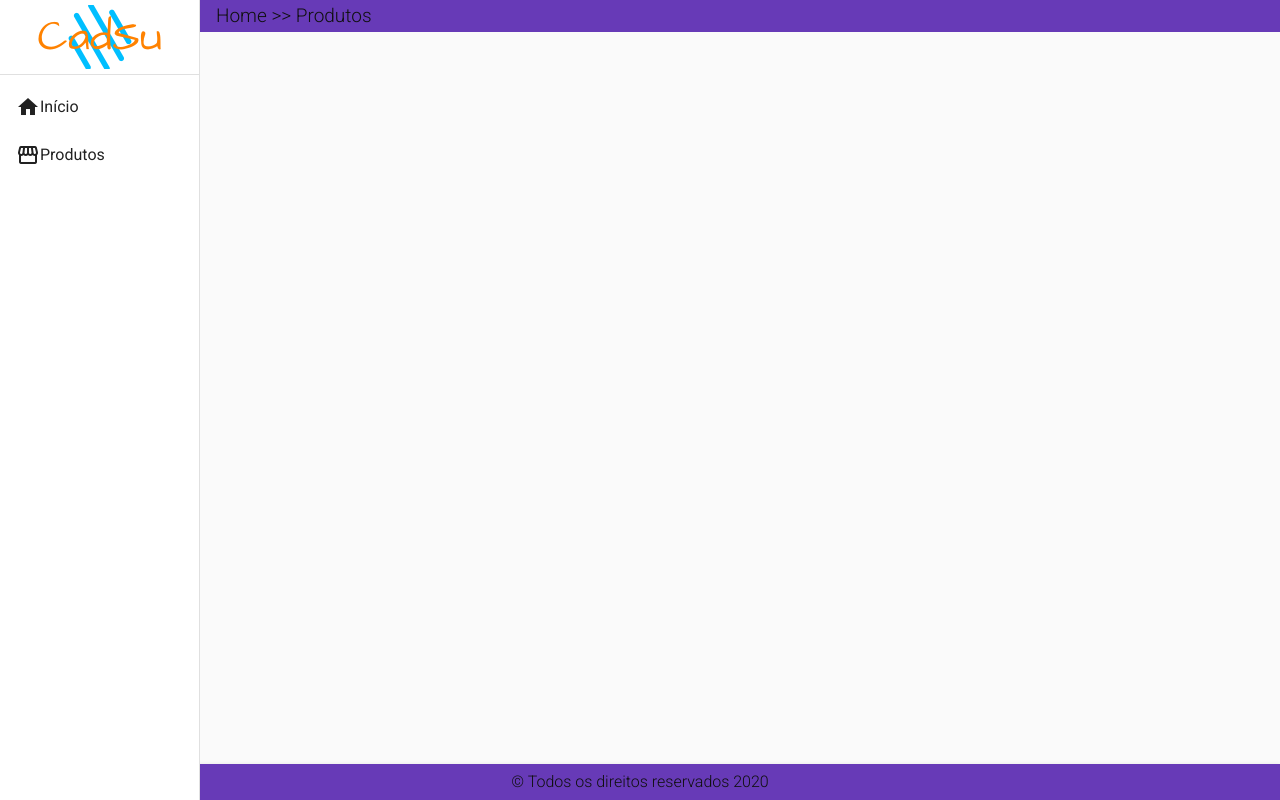
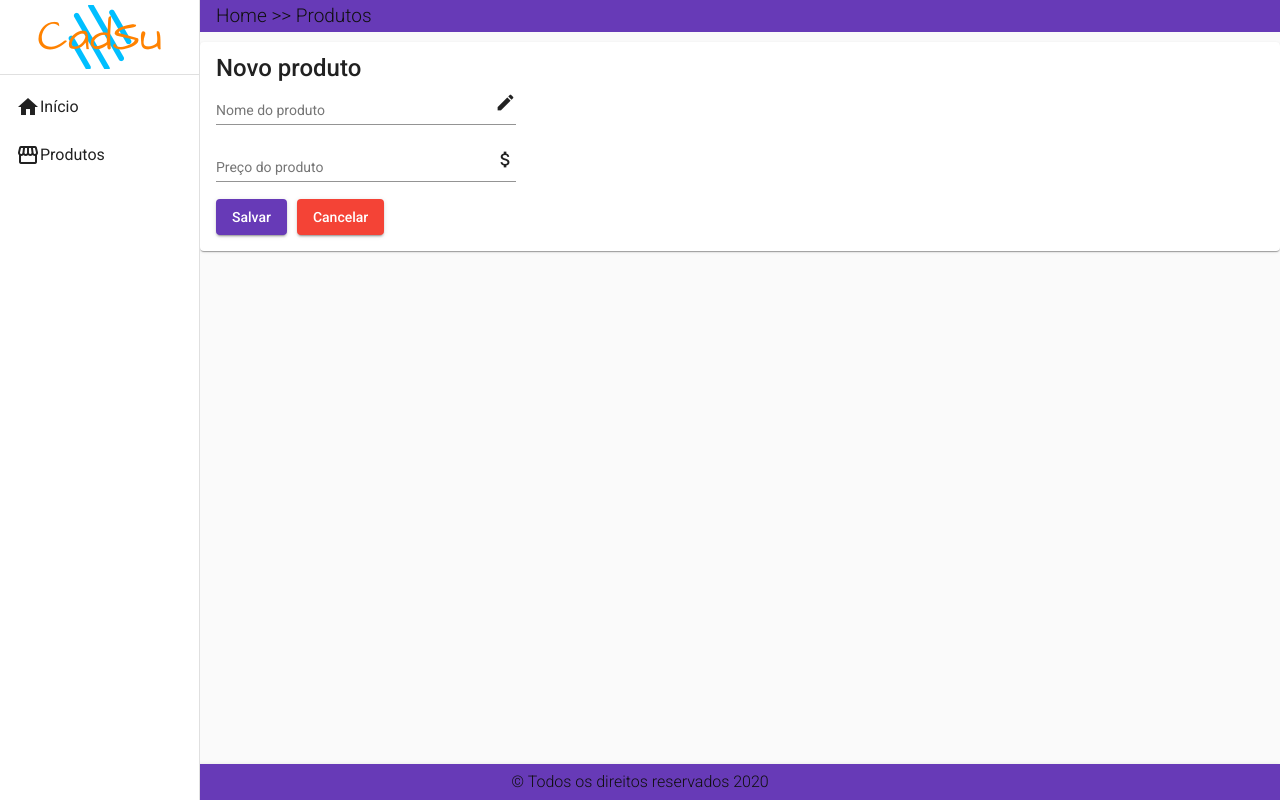
Before and after one commit to LucasLevyOB/front_end--project--simple_angular_crud, an Angular app: page /produtos/cadastrar in a window 1280 px wide. Before the commit this address led to /. Built offline with nearby package versions, Linux system fonts and the light colour scheme.

Commit message:
Adding productCreateand showMessages

```diff
--- a/src/app/app-routing.module.ts
+++ b/src/app/app-routing.module.ts
@@ -2,6 +2,7 @@ import { ProductCrudComponent } from './components/pages/product-crud/product-cr
 import { HomeComponent } from './components/pages/home/home.component';
 import { NgModule } from '@angular/core';
 import { Routes, RouterModule } from '@angular/router';
+import { ProductCreateComponent } from './components/product/product-create/product-create.component';
 
 
 const routes: Routes = [
@@ -16,6 +17,10 @@ const routes: Routes = [
   {
     path: 'produtos',
     component: ProductCrudComponent
+  },
+  {
+    path: 'produtos/cadastrar',
+    component: ProductCreateComponent
   }
 ];
 
--- a/src/app/components/pages/product-crud/product-crud.component.html
+++ b/src/app/components/pages/product-crud/product-crud.component.html
@@ -1 +1,5 @@
-<p>product-crud works!</p>
+<div id="div-product-crud">
+    <button mat-raised-button (click)="navigateToProductCreate()" color="primary">
+        Novo produto
+    </button>
+</div>
--- a/src/app/components/pages/product-crud/product-crud.component.ts
+++ b/src/app/components/pages/product-crud/product-crud.component.ts
@@ -1,4 +1,5 @@
 import { Component, OnInit } from '@angular/core';
+import { Router } from '@angular/router';
 
 @Component({
   selector: 'app-product-crud',
@@ -7,9 +8,13 @@ import { Component, OnInit } from '@angular/core';
 })
 export class ProductCrudComponent implements OnInit {
 
-  constructor() { }
+  constructor(private router: Router) { }
 
   ngOnInit(): void {
   }
 
+  navigateToProductCreate(): void {
+    this.router.navigate(['/produtos/cadastrar']);
+  }
+
 }
--- /dev/null
+++ b/src/app/components/product/product-create/product-create.component.css
@@ -0,0 +1,14 @@
+#product-create{
+    padding: 10px 0;
+}
+button{
+    margin-right: 10px;
+}
+form mat-form-field{
+    max-width: 300px;
+    width: 100%;
+}
+form{
+    flex-direction: column;
+    display: flex;
+}
--- /dev/null
+++ b/src/app/components/product/product-create/product-create.component.html
@@ -0,0 +1,30 @@
+<div id="product-create">
+    <mat-card>
+        <mat-card-title>Novo produto</mat-card-title>
+        <form>
+            <mat-form-field appearance="legacy">
+                <mat-label>Nome do produto</mat-label>
+                <input matInput placeholder="ex: caneta bic" [(ngModel)]="product.proName" name="proName">
+                <mat-icon matSuffix>create</mat-icon>
+            </mat-form-field>
+            <mat-form-field appearance="legacy">
+                <mat-label>Preço do produto</mat-label>
+                <input matInput placeholder="ex: 2,99 R$" #price (keyup)="setPrice(price.value)" name="proPrice">
+                <mat-icon matSuffix>attach_money</mat-icon>
+            </mat-form-field>
+        </form>
+        <button mat-raised-button (click)="createProduct()" color="primary">
+            Salvar
+        </button>
+        <button mat-raised-button (click)="cancel()" color="secundary" color="warn">
+            Cancelar
+        </button>
+    </mat-card>
+</div>
+
+
+
+
+<!-- <span matPrefix>R$&nbsp;</span> -->
+<!-- <p [id]="propLegal">product-create works!</p>
+<button (click)="fazerAlgo()">Fazer algo</button> -->
--- /dev/null
+++ b/src/app/components/product/product-create/product-create.component.ts
@@ -0,0 +1,42 @@
+import { ProductService } from './../../../services/product.service';
+import { Component, OnInit } from '@angular/core';
+import { Product } from 'src/app/interfaces/product.model';
+import { Router } from '@angular/router';
+
+@Component({
+  selector: 'app-product-create',
+  templateUrl: './product-create.component.html',
+  styleUrls: ['./product-create.component.css']
+})
+export class ProductCreateComponent implements OnInit {
+
+  product: Product = {
+    proName: '',
+    proPrice: null
+  };
+
+  constructor(
+    private productService: ProductService,
+    private router: Router
+  ) { }
+
+  ngOnInit(): void {
+  }
+
+  createProduct(): void {
+    this.productService.create(this.product).subscribe( ()=> {
+      this.productService.showMessage('Produto criado');
+      console.log(this.productService);
+    });
+  }
+
+  cancel(): void {
+    this.router.navigate(['/produtos']);
+  }
+
+  setPrice(price: string): void{
+    this.product.proPrice = parseFloat(price.replace(',', '.'));
+    // console.log(price.replace(',', '.'));
+  }
+
+}
--- /dev/null
+++ b/src/app/components/product/product-read/product-read.component.html
@@ -0,0 +1 @@
+<p>product-read works!</p>
--- /dev/null
+++ b/src/app/components/product/product-read/product-read.component.ts
@@ -0,0 +1,15 @@
+import { Component, OnInit } from '@angular/core';
+
+@Component({
+  selector: 'app-product-read',
+  templateUrl: './product-read.component.html',
+  styleUrls: ['./product-read.component.css']
+})
+export class ProductReadComponent implements OnInit {
+
+  constructor() { }
+
+  ngOnInit(): void {
+  }
+
+}
--- /dev/null
+++ b/src/app/services/product.service.ts
@@ -0,0 +1,36 @@
+import { map, catchError } from 'rxjs/operators';
+import { Observable, EMPTY } from 'rxjs';
+import { Injectable } from '@angular/core';
+import { HttpClient } from '@angular/common/http';
+import { MatSnackBar } from '@angular/material/snack-bar';
+import { Product } from '../interfaces/product.model';
+
+@Injectable({
+  providedIn: 'root'
+})
+export class ProductService {
+
+  baseUrl: string = 'http://localhost/simpleRestAPIPHP/produto';
+
+  constructor(private http: HttpClient, private snackBar: MatSnackBar) { }
+
+  showMessage(message: string): void {
+    this.snackBar.open(message, 'X', {
+      duration: 3000,
+      horizontalPosition: 'right',
+      verticalPosition: 'top'
+    });
+  }
+
+  errorHandler(error: any): Observable<any> {
+    this.showMessage(`${error.error.response}, erro!`);
+    return EMPTY;
+  }
+
+  create(product: Product): Observable<Product> {
+    return this.http.post<Product>(this.baseUrl, JSON.stringify(product)).pipe(
+      map(obj => obj),
+      catchError(error => this.errorHandler(error))
+    );
+  }
+}
```
Also changed, not shown: src/app/app.module.ts (+16 -2 lines), src/app/components/product/product-read/product-read.component.css (added), src/app/interfaces/product.model.ts (renamed from src/app/interfaces/product.interface.ts).
